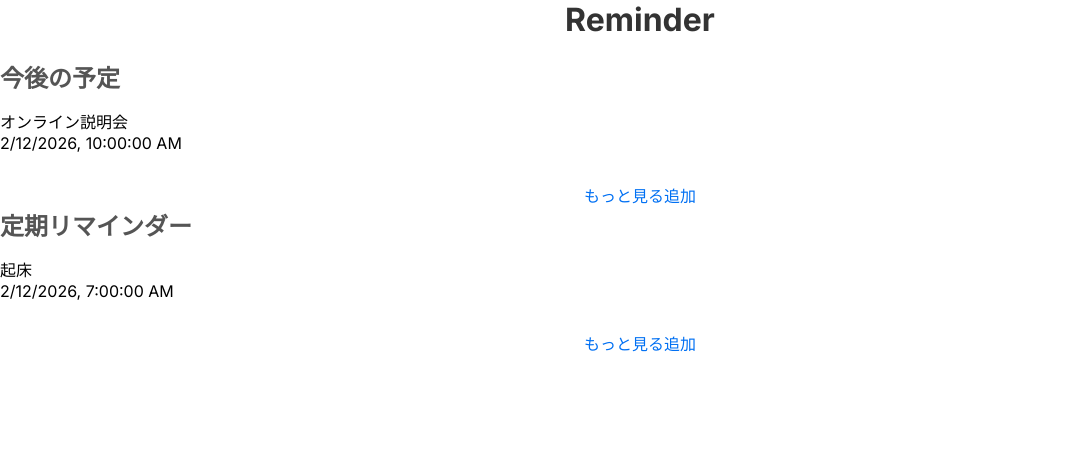
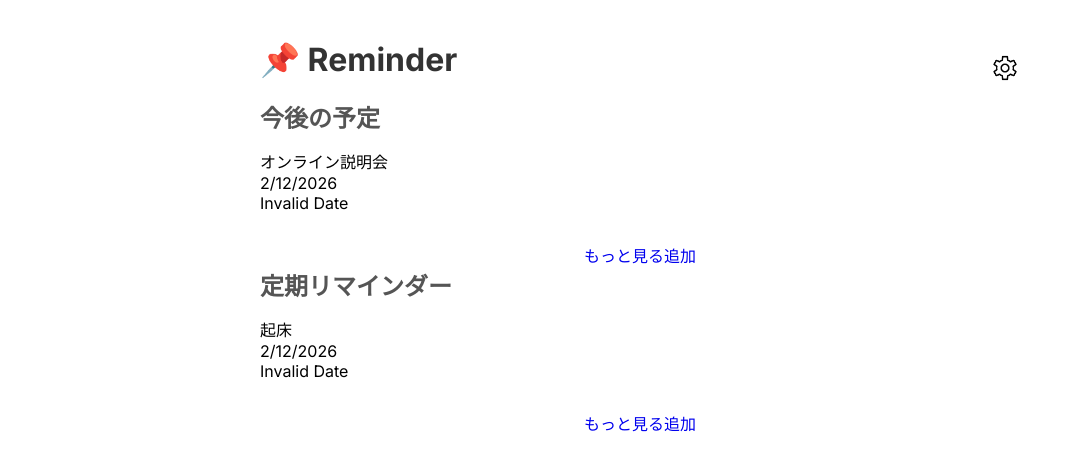
Before and after one commit to itc-n25005/reminder-project, a Next.js app: page / in a window 1280 px wide. Shown: the top 470 px of the page, without its empty margins (0-1080 px from the left). Built offline with nearby package versions, Linux system fonts and the light colour scheme.

Commit message:
途中経過

```diff
--- a/app/components/ButtonLink/index.module.css
+++ b/app/components/ButtonLink/index.module.css
@@ -9,3 +9,6 @@
   font-weight: bold;
   transition: background-color 0.3s ease;
 }
+.Button:hover {
+  background-color: #005bb5;
+}
--- /dev/null
+++ b/app/components/Date/index.tsx
@@ -0,0 +1,5 @@
+let now = new Date();
+console.log(now); // Wed Feb 18 2026 10:30:00 JST
+
+let d = new Date();
+console.log(d.getTime()); // 1700000000000
--- a/app/components/Task/index.module.css
+++ b/app/components/Task/index.module.css
@@ -2,8 +2,11 @@
   list-style-type: none;
   padding: 0;
 }
-.text {
+.event {
   font-size: 1.2em;
+  margin-bottom: 0.5em;
+}
+.date {
   margin-bottom: 0.5em;
 }
 .time {
@@ -13,7 +16,7 @@
 .reminderItem {
   margin-bottom: 1em;
 }
-.date {
-  font-weight: bold;
-  margin-top: 1em;
+.empty {
+  font-style: italic;
+  color: gray;
 }
--- a/app/components/Task/index.tsx
+++ b/app/components/Task/index.tsx
@@ -20,7 +20,10 @@ export default function ReminderList({ tasks }: Props) {
       {tasks.map((task) => (
         <li key={task.id} className={styles.reminderItem}>
           <div className={styles.reminderContent}>
-            <p className={styles.reminderText}>{task.text}</p>
+            <p className={styles.reminderText}>{task.event}</p>
+            <p className={styles.reminderDate}>
+              {new Date(task.date).toLocaleDateString()}
+            </p>
             <p className={styles.reminderTime}>
               {new Date(task.time).toLocaleString()}
             </p>
--- a/app/components/Todo/index.module.css
+++ b/app/components/Todo/index.module.css
@@ -2,8 +2,11 @@
   list-style-type: none;
   padding: 0;
 }
-.text {
+.event {
   font-size: 1.2em;
+  margin-bottom: 0.5em;
+}
+.date {
   margin-bottom: 0.5em;
 }
 .time {
@@ -13,7 +16,7 @@
 .reminderItem {
   margin-bottom: 1em;
 }
-.date {
-  font-weight: bold;
-  margin-top: 1em;
+.empty {
+  font-style: italic;
+  color: gray;
 }
--- a/app/components/Todo/index.tsx
+++ b/app/components/Todo/index.tsx
@@ -20,7 +20,10 @@ export default function TodoList({ todos }: Props) {
       {todos.map((todo) => (
         <li key={todo.id} className={style.todoItem}>
           <div className={style.todoContent}>
-            <p className={style.todoText}>{todo.text}</p>
+            <p className={style.todoText}>{todo.event}</p>
+            <p className={style.todoDate}>
+              {new Date(todo.date).toLocaleDateString()}
+            </p>
             <p className={style.todoTime}>
               {new Date(todo.time).toLocaleString()}
             </p>
--- a/app/globals.css
+++ b/app/globals.css
@@ -19,7 +19,7 @@ body {
 }
 
 a {
-  color: var(--color-accent);
+  background: transparent;
   text-decoration: none;
 }
 
--- a/app/libs/microcms.ts
+++ b/app/libs/microcms.ts
@@ -2,13 +2,15 @@ import { createClient } from "microcms-js-sdk";
 
 export type task = {
   id: number;
-  text: string;
+  event: string;
+  date: string;
   time: string;
   done: boolean;
 };
 export type todo = {
   id: number;
-  text: string;
+  event: string;
+  date: string;
   time: string;
   done: boolean;
 };
--- a/app/page.module.css
+++ b/app/page.module.css
@@ -1,9 +1,40 @@
+.main {
+  position: relative;
+  max-width: 800px;
+  margin: 0 auto;
+  padding: 40px 20px;
+}
+.header {
+  display: flex;
+  justify-content: space-between;
+  align-items: center;
+}
+.header .settingButton {
+  background: none;
+  border: none;
+  padding: 0;
+  margin-left: auto;
+  align-items: center;
+}
 .title {
   font-size: 32px;
   font-weight: bold;
   color: #333;
   margin-bottom: 20px;
-  text-align: center;
+  text-align: left;
+}
+.settingButton {
+  display: block;
+  padding: 10px 20px;
+  background-color: #eaeaea;
+  text-align: right;
+  border-radius: 5px;
+  text-decoration: none;
+  font-weight: bold;
+  transition: background-color 0.3s ease;
+}
+.settingButton:hover {
+  background-color: #c0c0c0;
 }
 .subtitle {
   font-size: 24px;
--- a/app/page.tsx
+++ b/app/page.tsx
@@ -1,5 +1,6 @@
 "use client";
 
+import Image from "next/image";
 import styles from "./page.module.css";
 
 import Task from "@/app/components/Task";
@@ -10,8 +11,9 @@ import { task, todo } from "@/app/libs/microcms";
 const tasks: task[] = [
   {
     id: 1,
-    text: "オンライン説明会",
-    time: "2026-02-12T10:00",
+    event: "オンライン説明会",
+    date: "2026-02-12",
+    time: "10:00",
     done: false,
   },
 ];
@@ -19,16 +21,24 @@ const tasks: task[] = [
 const todos: todo[] = [
   {
     id: 1,
-    text: "起床",
-    time: "2026-02-12T07:00",
+    event: "起床",
+    date: "2026-02-12",
+    time: "07:00",
     done: false,
   },
 ];
 
 export default function Home() {
   return (
-    <main>
-      <h1 className={styles.title}>Reminder</h1>
+    <main className={styles.main}>
+      <div className={styles.header}>
+        <h1 className={styles.title}>📌 Reminder</h1>
+        <div className={styles.settingButton}>
+          <ButtonLink href="/setting">
+            <Image src="/setting.png" alt="設定" width={30} height={30} />
+          </ButtonLink>
+        </div>
+      </div>
       <h2 className={styles.subtitle}>今後の予定</h2>
       <Task tasks={tasks} />
       <div className={styles.taskLink}>
```
Also changed, not shown: app/components/Setting/index.module.css (added), app/components/Setting/index.tsx (added), public/setting.png (added).
